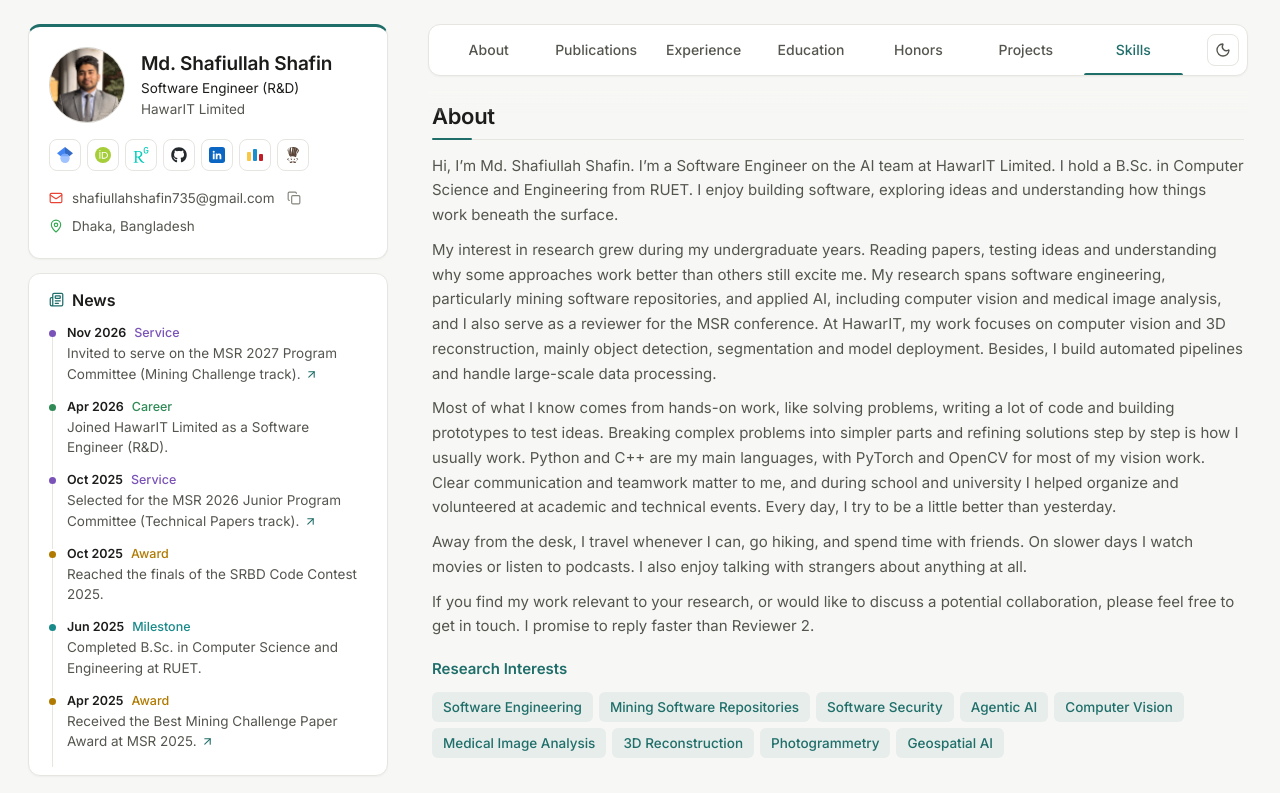
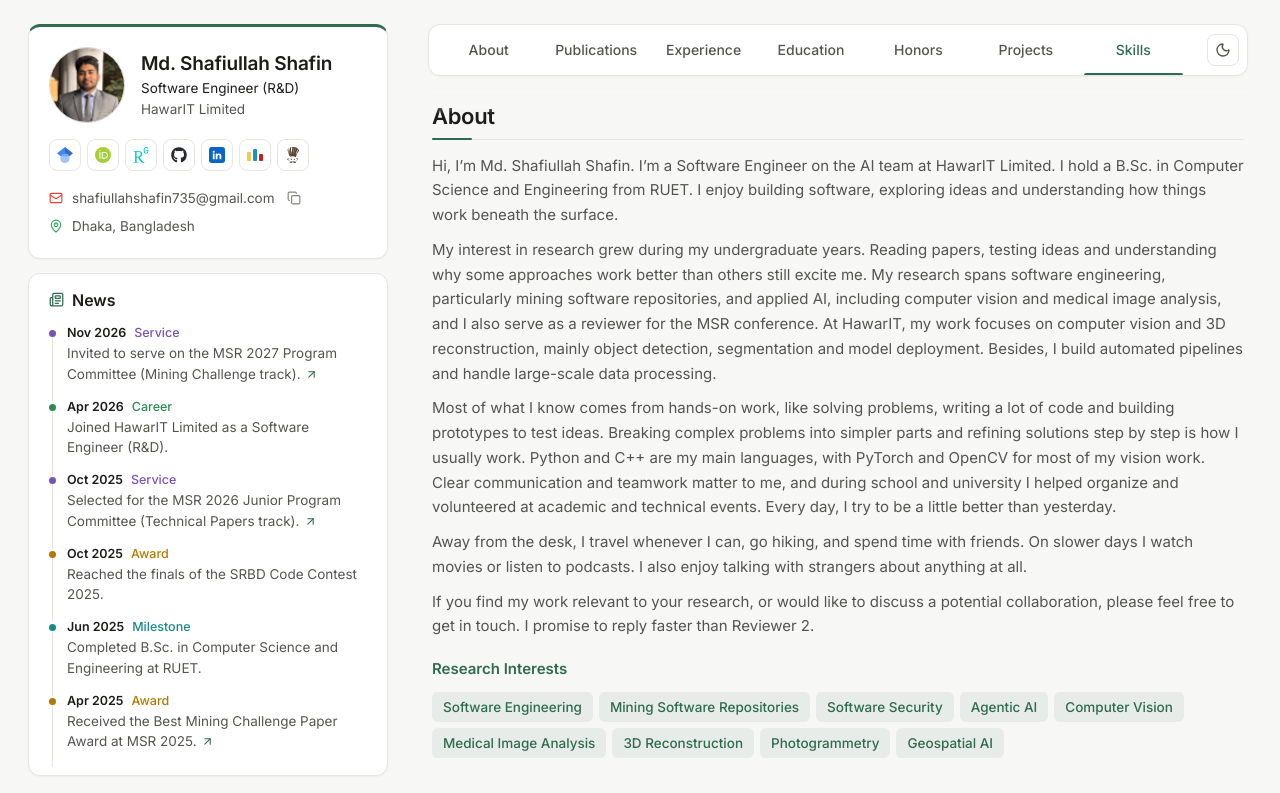
Before and after one commit to shafiullahshafin/shafiullahshafin.github.io, a Next.js app: page / in a window 1280 px wide. Shown: the top 793 px of the page. Built offline with nearby package versions, Linux system fonts and the light colour scheme.

Commit message:
Changed accent colour to forest green

```diff
--- a/app/globals.css
+++ b/app/globals.css
@@ -13,8 +13,8 @@
   --faint: #85857d;
   --line: #e6e5e0;
   --line-strong: #d6d5ce;
-  --accent: #1f6e6a;
-  --accent-soft: rgba(31, 110, 106, 0.08);
+  --accent: #2f6b4f;
+  --accent-soft: rgba(47, 107, 79, 0.08);
   --gold: #9a6b00;
   --shadow: 0 1px 2px rgba(20, 20, 18, 0.04);
 
@@ -22,7 +22,7 @@
   --c-award: #b07a00;
   --c-career: #2f8a55;
   --c-service: #7a53b8;
-  --c-release: #1f6e6a;
+  --c-release: #2f6b4f;
   --c-milestone: #198a8a;
 
   --radius: 12px;
@@ -46,8 +46,8 @@
   --faint: #7c7c76;
   --line: #27282d;
   --line-strong: #35363c;
-  --accent: #86c5bd;
-  --accent-soft: rgba(134, 197, 189, 0.1);
+  --accent: #8cc9a6;
+  --accent-soft: rgba(140, 201, 166, 0.1);
   --gold: #e3b54a;
   --shadow: 0 1px 2px rgba(0, 0, 0, 0.3);
 
@@ -55,7 +55,7 @@
   --c-award: #e3b54a;
   --c-career: #5fc48a;
   --c-service: #ad8be6;
-  --c-release: #86c5bd;
+  --c-release: #8cc9a6;
   --c-milestone: #4fc4c4;
 
   color-scheme: dark;
```
Also changed, not shown: app/icon.svg.
